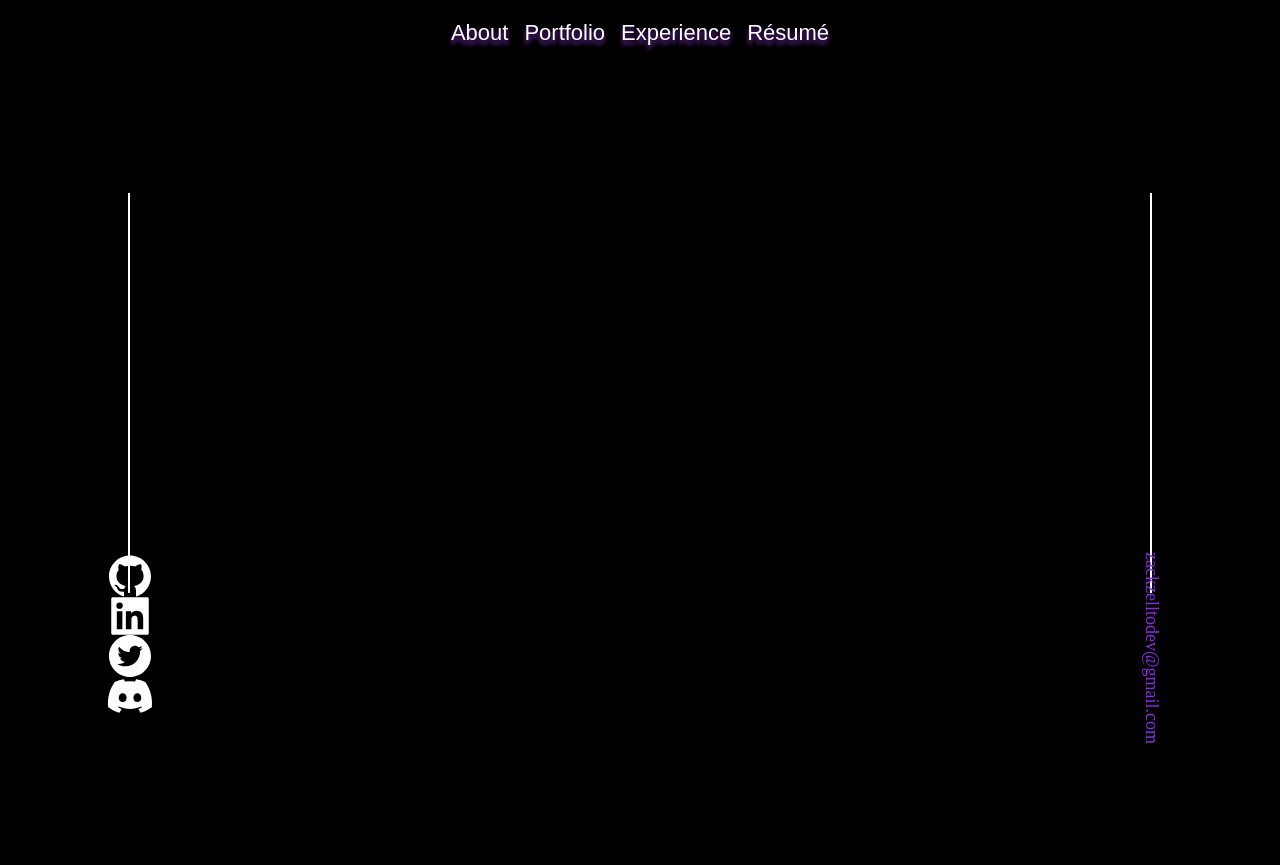
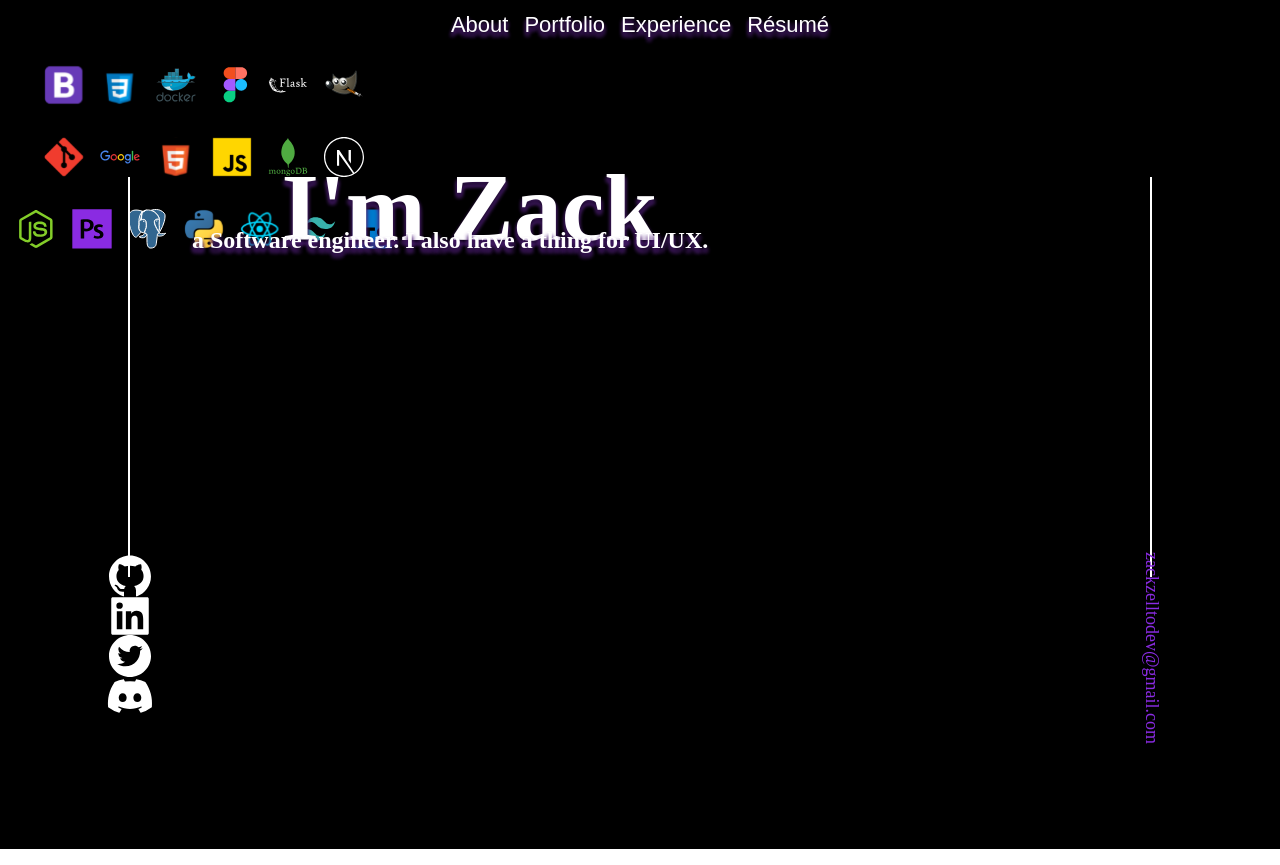
Before and after one commit to zackzellto/dev_portfolio_v1, a Next.js app: page / in a window 1280 px wide. Built offline with nearby package versions, Linux system fonts and the light colour scheme.

Commit message:
Added skill icons to page, need to position better

```diff
--- /dev/null
+++ b/src/components/greeting/Greeting.tsx
@@ -0,0 +1,22 @@
+import React from "react";
+import SkillIcons from "./SkillIcons";
+
+const Greeting = () => {
+  return (
+    <div className="flex">
+      <h1 className="text-shadow-md absolute left-[22%] top-[20%] font-extrabold text-white md:text-8xl">
+        I'm Zack
+      </h1>
+      <h4 className="text-shadow-md absolute left-[15%] top-[28%] font-extrabold text-white md:text-2xl">
+        a Software engineer. I also have a thing for UI/UX.
+      </h4>
+      <div>
+        <div className="flex flex-col items-center justify-center">
+          <SkillIcons />
+        </div>
+      </div>
+    </div>
+  );
+};
+
+export default Greeting;
--- /dev/null
+++ b/src/components/greeting/SkillIcons.tsx
@@ -0,0 +1,135 @@
+/* eslint-disable @typescript-eslint/no-unsafe-assignment */
+/* eslint-disable @typescript-eslint/no-unsafe-call */
+/* eslint-disable react/jsx-key */
+import React from "react";
+import BootstrapIcon from "../../media/svg/icons/bootstrap_icon.svg";
+import CssIcon from "../../media/svg/icons/css_icon.svg";
+import DockerIcon from "../../media/svg/icons/docker_icon.svg";
+import FigmaIcon from "../../media/svg/icons/figma_icon.svg";
+import FlaskIcon from "../../media/svg/icons/flask_icon.svg";
+import GimpIcon from "../../media/svg/icons/gimp_icon.svg";
+import GitIcon from "../../media/svg/icons/git_icon.svg";
+import GoogleIcon from "../../media/svg/icons/google_icon.svg";
+import HtmlIcon from "../../media/svg/icons/html_icon.svg";
+import JavaScriptIcon from "../../media/svg/icons/javascript_icon.svg";
+import MongoDBIcon from "../../media/svg/icons/mongodb_icon.svg";
+import NextJSIcon from "../../media/svg/icons/nextjs_icon.svg";
+import NodeJSIcon from "../../media/svg/icons/nodejs_icon.svg";
+import PhotoshopIcon from "../../media/svg/icons/photoshop_icon.svg";
+import PostgreSQLIcon from "../../media/svg/icons/postgresql_icon.svg";
+import PythonIcon from "../../media/svg/icons/python_icon.svg";
+import ReactIcon from "../../media/svg/icons/react_icon.svg";
+import TailwindCSSIcon from "../../media/svg/icons/tailwindcss_icon.svg";
+import TypeScriptIcon from "../../media/svg/icons/typescript_icon.svg";
+import Image from "next/image";
+
+const SkillIcons = () => {
+  return (
+    <div className="flex flex-col flex-wrap items-center justify-center">
+      <div className="flex px-8 py-8 ">
+        <Image
+          src={BootstrapIcon}
+          alt="Bootstrap Icon"
+          className="m-8 flex h-24 w-24 md:m-8 md:h-40 md:w-40"
+        />
+        <Image
+          src={CssIcon}
+          alt="CSS Icon"
+          className="m-4 flex h-24 w-24 md:m-8 md:h-40 md:w-40"
+        />
+        <Image
+          src={DockerIcon}
+          alt="Docker Icon"
+          className="m-8 flex h-24 w-24 md:m-8 md:h-40 md:w-40"
+        />
+        <Image
+          src={FigmaIcon}
+          alt="Figma Icon"
+          className="m-4 flex h-24 w-24 md:m-8 md:h-40 md:w-40"
+        />
+        <Image
+          src={FlaskIcon}
+          alt="Flask Icon"
+          className="m-8 flex h-24 w-24 md:m-8 md:h-40 md:w-40"
+        />
+        <Image
+          src={GimpIcon}
+          alt="Gimp Icon"
+          className="m-4 flex h-24 w-24 md:m-8 md:h-40 md:w-40"
+        />
+      </div>
+      <div className="flex px-8 py-8 ">
+        <Image
+          src={GitIcon}
+          alt="Git Icon"
+          className="m-8 flex h-24 w-24 md:m-8 md:h-40 md:w-40"
+        />
+        <Image
+          src={GoogleIcon}
+          alt="Google Icon"
+          className="m-4 flex h-24 w-24 md:m-8 md:h-40 md:w-40"
+        />
+        <Image
+          src={HtmlIcon}
+          alt="HTML Icon"
+          className="m-8 flex h-24 w-24 md:m-8 md:h-40 md:w-40"
+        />
+        <Image
+          src={JavaScriptIcon}
+          alt="JavaScript Icon"
+          className="m-4 flex h-24 w-24 md:m-8 md:h-40 md:w-40"
+        />
+        <Image
+          src={MongoDBIcon}
+          alt="MongoDB Icon"
+          className="m-8 flex h-24 w-24 md:m-8 md:h-40 md:w-40"
+        />
+        <Image
+          src={NextJSIcon}
+          alt="NextJS Icon"
+          className="m-4 flex h-24 w-24 md:m-8 md:h-40 md:w-40"
+        />
+      </div>
+      <div className="flex px-8 py-8 ">
+        <Image
+          src={NodeJSIcon}
+          alt="NodeJS Icon"
+          className="m-8 flex h-24 w-24 md:m-8 md:h-40 md:w-40"
+        />
+        <Image
+          src={PhotoshopIcon}
+          alt="Photoshop Icon"
+          className="m-4 flex h-24 w-24 md:m-8 md:h-40 md:w-40"
+        />
+        <Image
+          src={PostgreSQLIcon}
+          alt="PostgreSQL Icon"
+          className="m-8 flex h-24 w-24 md:m-8 md:h-40 md:w-40"
+        />
+        <Image
+          src={PythonIcon}
+          alt="Python Icon"
+          className="m-4 flex h-24 w-24 md:m-8 md:h-40 md:w-40"
+        />
+
+        <Image
+          src={ReactIcon}
+          alt="React Icon"
+          className="m-8 flex h-24 w-24 md:m-8 md:h-40 md:w-40"
+        />
+        <Image
+          src={TailwindCSSIcon}
+          alt="TailwindCSS Icon"
+          className="m-4 flex h-24 w-24 md:m-8 md:h-40 md:w-40"
+        />
+        <Image
+          src={TypeScriptIcon}
+          alt="TypeScript Icon"
+          className="m-8 flex h-24 w-24 md:m-8 md:h-40 md:w-40"
+        />
+      </div>
+    </div>
+  );
+};
+
+export default SkillIcons;
--- a/src/components/navbar/Navbar.tsx
+++ b/src/components/navbar/Navbar.tsx
@@ -11,7 +11,7 @@ const Navbar = () => {
 
   return (
     <div>
-      <div className="hidden items-center justify-center bg-[#000000] px-8 py-8 text-[22px] text-white md:flex">
+      <div className="hidden items-center justify-center bg-[#000000]  text-[22px] text-white md:flex">
         <ul className="hidden md:flex ">
           <li className="text-shadow-md cursor-pointer p-8 duration-500 hover:scale-110 hover:text-[#8A2BE2] hover:transition-all">
             <Link href="/about">About</Link>
--- a/src/pages/index.tsx
+++ b/src/pages/index.tsx
@@ -1,6 +1,7 @@
 import { type NextPage } from "next";
 import Head from "next/head";
 import Link from "next/link";
+import Greeting from "~/components/greeting/Greeting";
 import Navbar from "~/components/navbar/Navbar";
 import SocialLinks from "~/components/social-links/SocialLinks";
 
@@ -14,6 +15,7 @@ const Home: NextPage = () => {
       </Head>
       <Navbar />
       <main className="flex min-h-screen bg-[#000000] font-[Poppins]">
+        <Greeting />
         <SocialLinks />
       </main>
     </>
```
